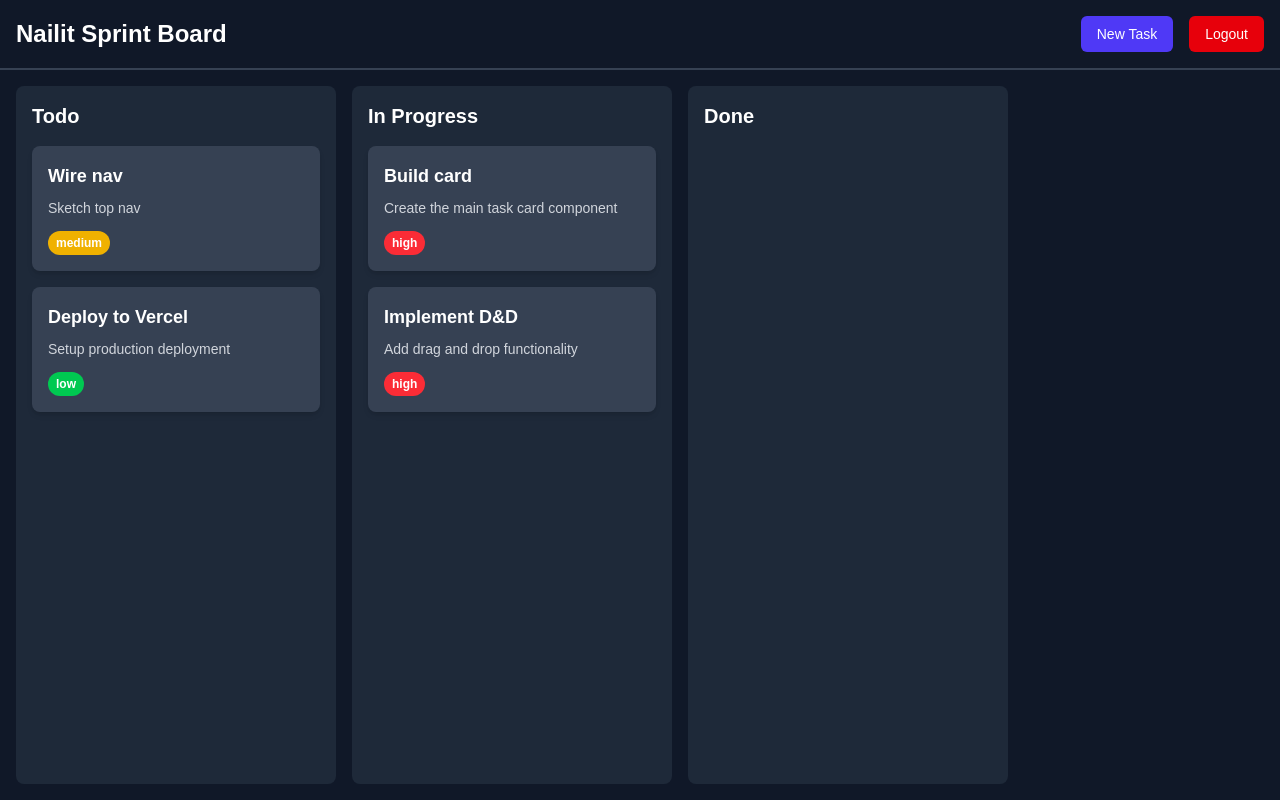
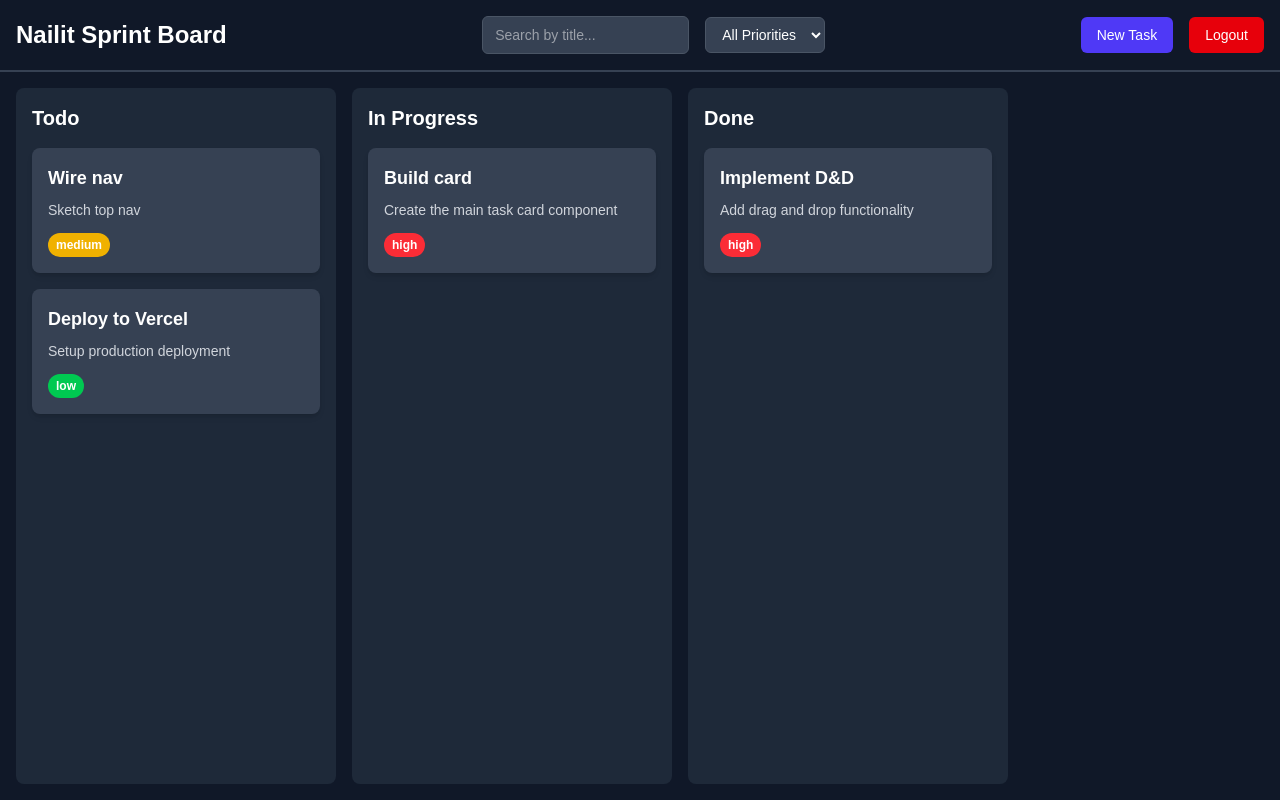
Before and after one commit to Kshitij264/nailit-sprint-board, a Next.js app: page /board in a window 1280 px wide. Built offline with nearby package versions, Linux system fonts and the light colour scheme; data requests are answered from the project's data file; sample sign-in values are in the browser's storage.

Commit message:
feat: add client-side search and priority filter

```diff
--- a/app/board/page.tsx
+++ b/app/board/page.tsx
@@ -1,6 +1,6 @@
 'use client';
 
-import { useEffect, useState } from 'react';
+import { useEffect, useState, useMemo } from 'react';
 import { useRouter } from 'next/navigation';
 import { Task } from '@/types';
 import Column from '@/components/Column';
@@ -22,6 +22,8 @@ const columnData: ColumnData[] = [
 export default function BoardPage() {
   const router = useRouter();
   const [tasks, setTasks] = useState<Task[]>([]);
+  const [searchQuery, setSearchQuery] = useState('');
+  const [priorityFilter, setPriorityFilter] = useState('all');
 
   useEffect(() => {
     const token = localStorage.getItem('auth-token');
@@ -40,6 +42,17 @@ export default function BoardPage() {
     };
     fetchTasks();
   }, []);
+
+  // Memoize the filtered tasks to avoid re-calculating on every render
+  const filteredTasks = useMemo(() => {
+    return tasks
+      .filter((task) =>
+        task.title.toLowerCase().includes(searchQuery.toLowerCase())
+      )
+      .filter((task) =>
+        priorityFilter === 'all' ? true : task.priority === priorityFilter
+      );
+  }, [tasks, searchQuery, priorityFilter]);
 
   const handleLogout = () => {
     localStorage.removeItem('auth-token');
@@ -115,8 +128,29 @@ export default function BoardPage() {
       <Toaster position="bottom-right" />
       <DndContext collisionDetection={closestCorners} onDragEnd={handleDragEnd}>
         <div className="flex h-screen flex-col bg-gray-900 text-white">
-          <header className="flex items-center justify-between p-4 border-b-2 border-gray-700">
+          <header className="flex items-center justify-between p-4 border-b-2 border-gray-700 flex-wrap gap-4">
             <h1 className="text-2xl font-bold">Nailit Sprint Board</h1>
+
+            <div className="flex items-center gap-4">
+               <input
+                type="text"
+                placeholder="Search by title..."
+                value={searchQuery}
+                onChange={(e) => setSearchQuery(e.target.value)}
+                className="px-3 py-2 bg-gray-700 border border-gray-600 rounded-md text-sm"
+              />
+              <select
+                value={priorityFilter}
+                onChange={(e) => setPriorityFilter(e.target.value)}
+                className="px-3 py-2 bg-gray-700 border border-gray-600 rounded-md text-sm"
+              >
+                <option value="all">All Priorities</option>
+                <option value="low">Low</option>
+                <option value="medium">Medium</option>
+                <option value="high">High</option>
+              </select>
+            </div>
+
             <div className="flex items-center gap-4">
               <CreateTaskModal onTaskCreate={handleCreateTask} />
               <button
@@ -127,13 +161,14 @@ export default function BoardPage() {
               </button>
             </div>
           </header>
+
           <main className="flex flex-grow p-4 space-x-4 overflow-x-auto">
             {columnData.map((column) => (
               <Column
                 key={column.id}
                 id={column.id}
                 title={column.title}
-                tasks={tasks.filter((task) => task.status === column.id)}
+                tasks={filteredTasks.filter((task) => task.status === column.id)}
                 onMoveTask={handleMoveTask}
               />
             ))}
--- a/db.json
+++ b/db.json
@@ -22,7 +22,7 @@
       "id": "3",
       "title": "Implement D&D",
       "description": "Add drag and drop functionality",
-      "status": "inprogress",
+      "status": "done",
       "priority": "high",
       "createdAt": "2025-01-03T10:00:00Z",
       "updatedAt": "2025-01-03T10:00:00Z"
```
